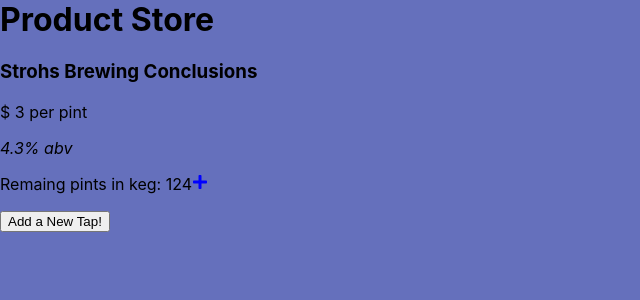
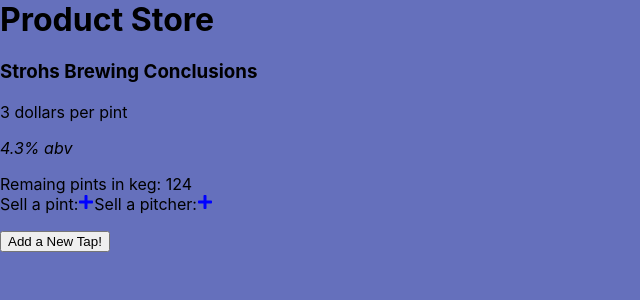
Before and after one commit to ChristopherMNeal/tap-room, a React (Create React App) app: page / in a window 1280 px wide. Shown: the top 300 px of the page, without its empty margins (0-640 px from the left). Built offline with nearby package versions, Linux system fonts and the light colour scheme.

Commit message:
add pitcher sold method, change layout

```diff
--- a/src/components/Tap.js
+++ b/src/components/Tap.js
@@ -28,21 +28,36 @@
           {props.brand} <strong>{props.name}</strong>
         </h3>
       </div>
-      <p>$ {props.price} per pint</p>
+      <p>{props.price} dollars per pint</p>
       <p>
         <em>{props.alcoholContent}% abv</em>
       </p>
       <p>
-        {props.beersSold === 124 ? (
+        {props.beersSold >= 124 ? (
           <span>Sorry! This keg is blown.</span>
         ) : (
-          <span>Remaing pints in keg: {124 - props.beersSold}</span>
+          <span>
+            Remaing pints in keg: {124 - props.beersSold}
+            <br />
+            Sell a pint:
+            <FaPlus
+              style={{ color: "blue", cursor: "pointer" }}
+              onClick={() => props.whenBeerSold(props.id, 1)}
+            />
+          </span>
+        )}
+        {props.beersSold >= 120 ? (
+          <span></span>
+        ) : (
+          <span>
+            Sell a pitcher:
+            <FaPlus
+              style={{ color: "blue", cursor: "pointer" }}
+              onClick={() => props.whenBeerSold(props.id, 4)}
+            />
+          </span>
         )}
         {/* <FaMinus style={{ color: "green", cursor: "pointer" }} /> */}
-        <FaPlus
-          style={{ color: "blue", cursor: "pointer" }}
-          onClick={() => props.whenBeerSold(props.id)}
-        />
       </p>
     </React.Fragment>
   );
--- a/src/components/TapControl.js
+++ b/src/components/TapControl.js
@@ -62,11 +62,9 @@
     this.setState({ selectedTap: selectedTap });
   };
 
-  handleChangingBeersSold = (id) => {
+  handleChangingBeersSold = (id, drinksNumber) => {
     let soldTap = this.state.mainTapList.filter((tap) => tap.id === id)[0];
-    console.log(soldTap);
-    soldTap.beersSold++;
-    console.log(soldTap);
+    soldTap.beersSold += drinksNumber;
     this.setState({
       mainTapList: this.state.mainTapList
         .filter((tap) => tap.id !== id)
```
